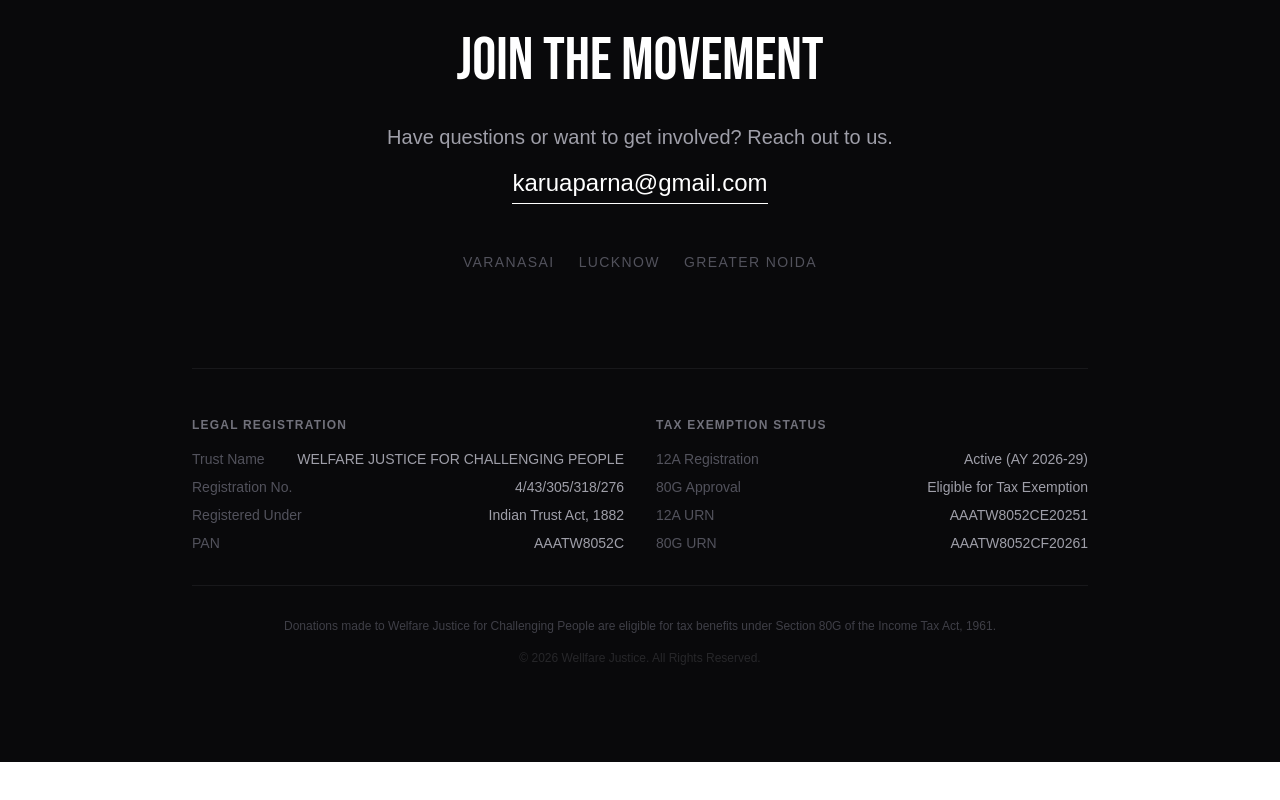
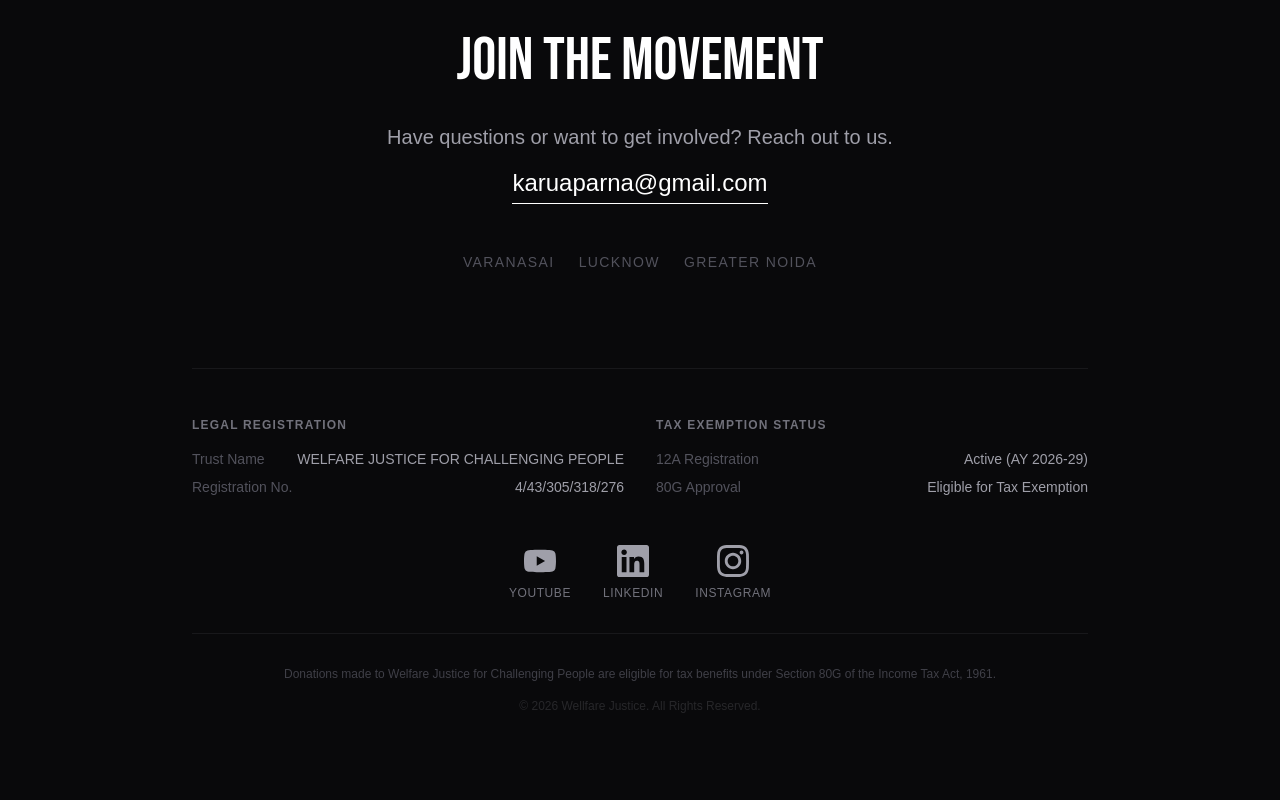
Before and after one commit to prakharDvedi/wellfare-justice, a Next.js app: page / in a window 1280 px wide. Shown: the part 1666-2466 px from the top of the page. Before the commit the page ends 2428 px from the top, so only its background shows below. Built offline with nearby package versions, Linux system fonts and the light colour scheme.

Commit message:
feat: add ContactSection component displaying contact details, legal registration, tax exemption status, and social media links.

```diff
--- a/components/ContactSection.tsx
+++ b/components/ContactSection.tsx
@@ -59,14 +59,6 @@
                 <span>Registration No.</span>
                 <span className="text-zinc-400">4/43/305/318/276</span>
               </li>
-              <li className="flex justify-between text-zinc-600 text-sm">
-                <span>Registered Under</span>
-                <span className="text-zinc-400">Indian Trust Act, 1882</span>
-              </li>
-              <li className="flex justify-between text-zinc-600 text-sm">
-                <span>PAN</span>
-                <span className="text-zinc-400">AAATW8052C</span>
-              </li>
             </ul>
           </div>
 
@@ -85,16 +77,63 @@
                   Eligible for Tax Exemption
                 </span>
               </li>
-              <li className="flex justify-between text-zinc-600 text-sm">
-                <span>12A URN</span>
-                <span className="text-zinc-400">AAATW8052CE20251</span>
-              </li>
-              <li className="flex justify-between text-zinc-600 text-sm">
-                <span>80G URN</span>
-                <span className="text-zinc-400">AAATW8052CF20261</span>
-              </li>
             </ul>
           </div>
+        </div>
+        <div className="flex items-center justify-center gap-8 mt-12">
+          <a
+            href="https://www.youtube.com/@INDIAPAATHY"
+            target="_blank"
+            rel="noopener noreferrer"
+            className="flex flex-col items-center gap-2 hover:opacity-70 transition-opacity"
+          >
+            <svg
+              className="w-8 h-8 text-zinc-400"
+              fill="currentColor"
+              viewBox="0 0 24 24"
+            >
+              <path d="M23.498 6.186a3.016 3.016 0 0 0-2.122-2.136C19.505 3.545 12 3.545 12 3.545s-7.505 0-9.377.505A3.017 3.017 0 0 0 .502 6.186C0 8.07 0 12 0 12s0 3.93.502 5.814a3.016 3.016 0 0 0 2.122 2.136c1.871.505 9.376.505 9.376.505s7.505 0 9.377-.505a3.015 3.015 0 0 0 2.122-2.136C24 15.93 24 12 24 12s0-3.93-.502-5.814zM9.545 15.568V8.432L15.818 12l-6.273 3.568z" />
+            </svg>
+            <span className="text-zinc-500 text-xs uppercase tracking-wider">
+              YouTube
+            </span>
+          </a>
+
+          <a
+            href="https://www.linkedin.com/company/wellfare-justice-for-challenging-people/"
+            target="_blank"
+            rel="noopener noreferrer"
+            className="flex flex-col items-center gap-2 hover:opacity-70 transition-opacity"
+          >
+            <svg
+              className="w-8 h-8 text-zinc-400"
+              fill="currentColor"
+              viewBox="0 0 24 24"
+            >
+              <path d="M20.447 20.452h-3.554v-5.569c0-1.328-.027-3.037-1.852-3.037-1.853 0-2.136 1.445-2.136 2.939v5.667H9.351V9h3.414v1.561h.046c.477-.9 1.637-1.85 3.37-1.85 3.601 0 4.267 2.37 4.267 5.455v6.286zM5.337 7.433c-1.144 0-2.063-.926-2.063-2.065 0-1.138.92-2.063 2.063-2.063 1.14 0 2.064.925 2.064 2.063 0 1.139-.925 2.065-2.064 2.065zm1.782 13.019H3.555V9h3.564v11.452zM22.225 0H1.771C.792 0 0 .774 0 1.729v20.542C0 23.227.792 24 1.771 24h20.451C23.2 24 24 23.227 24 22.271V1.729C24 .774 23.2 0 22.222 0h.003z" />
+            </svg>
+            <span className="text-zinc-500 text-xs uppercase tracking-wider">
+              LinkedIn
+            </span>
+          </a>
+
+          <a
+            href="https://www.instagram.com/drsantoshpandey555/"
+            target="_blank"
+            rel="noopener noreferrer"
+            className="flex flex-col items-center gap-2 hover:opacity-70 transition-opacity"
+          >
+            <svg
+              className="w-8 h-8 text-zinc-400"
+              fill="currentColor"
+              viewBox="0 0 24 24"
+            >
+              <path d="M12 2.163c3.204 0 3.584.012 4.85.07 3.252.148 4.771 1.691 4.919 4.919.058 1.265.069 1.645.069 4.849 0 3.205-.012 3.584-.069 4.849-.149 3.225-1.664 4.771-4.919 4.919-1.266.058-1.644.07-4.85.07-3.204 0-3.584-.012-4.849-.07-3.26-.149-4.771-1.699-4.919-4.92-.058-1.265-.07-1.644-.07-4.849 0-3.204.013-3.583.07-4.849.149-3.227 1.664-4.771 4.919-4.919 1.266-.057 1.645-.069 4.849-.069zm0-2.163c-3.259 0-3.667.014-4.947.072-4.358.2-6.78 2.618-6.98 6.98-.059 1.281-.073 1.689-.073 4.948 0 3.259.014 3.668.072 4.948.2 4.358 2.618 6.78 6.98 6.98 1.281.058 1.689.072 4.948.072 3.259 0 3.668-.014 4.948-.072 4.354-.2 6.782-2.618 6.979-6.98.059-1.28.073-1.689.073-4.948 0-3.259-.014-3.667-.072-4.947-.196-4.354-2.617-6.78-6.979-6.98-1.281-.059-1.69-.073-4.949-.073zm0 5.838c-3.403 0-6.162 2.759-6.162 6.162s2.759 6.163 6.162 6.163 6.162-2.759 6.162-6.163c0-3.403-2.759-6.162-6.162-6.162zm0 10.162c-2.209 0-4-1.79-4-4 0-2.209 1.791-4 4-4s4 1.791 4 4c0 2.21-1.791 4-4 4zm6.406-11.845c-.796 0-1.441.645-1.441 1.44s.645 1.44 1.441 1.44c.795 0 1.439-.645 1.439-1.44s-.644-1.44-1.439-1.44z" />
+            </svg>
+            <span className="text-zinc-500 text-xs uppercase tracking-wider">
+              Instagram
+            </span>
+          </a>
         </div>
 
         <p className="text-zinc-700 text-xs mt-8 text-center border-t border-zinc-900 pt-8">
```
